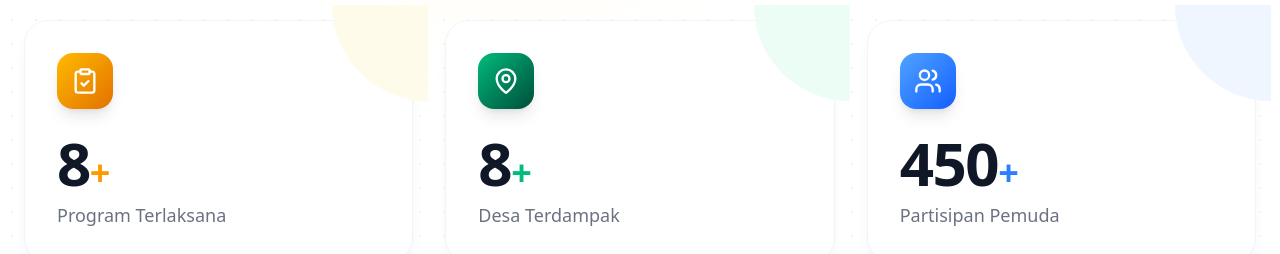
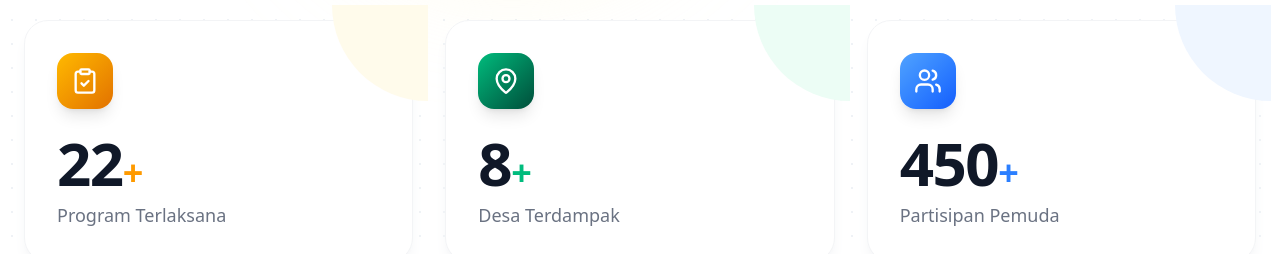
Before and after one commit to Linggaept/Sinaridesa-new, a Next.js app: page / in a window 1280 px wide. Shown: the part 1280-1534 px from the top of the page. Built offline with nearby package versions, Linux system fonts and the light colour scheme; no server answers.

Commit message:
update homepage

```diff
--- a/src/app/components/Home/Dampak.tsx
+++ b/src/app/components/Home/Dampak.tsx
@@ -90,7 +90,7 @@ const SinardesaImpact = () => {
             <div ref={statsRef} className="grid grid-cols-1 sm:grid-cols-2 lg:grid-cols-3 gap-6 lg:gap-8">
               <StatCard
                 icon={ClipboardCheck}
-                target={8}
+                target={22}
                 label="Program Terlaksana"
                 color="amber"
                 delay="100ms"
--- a/src/app/page.tsx
+++ b/src/app/page.tsx
@@ -120,11 +120,6 @@ export default function Home() {
           {/* Gallery */}
           <CollapsibleGallery />
 
-          {/* Traction */}
-          <Traction />
-
-          {/* Best Program */}
-          <BestProgram />
 
           {/* Sponsored */}
           <Sponsored />
```
